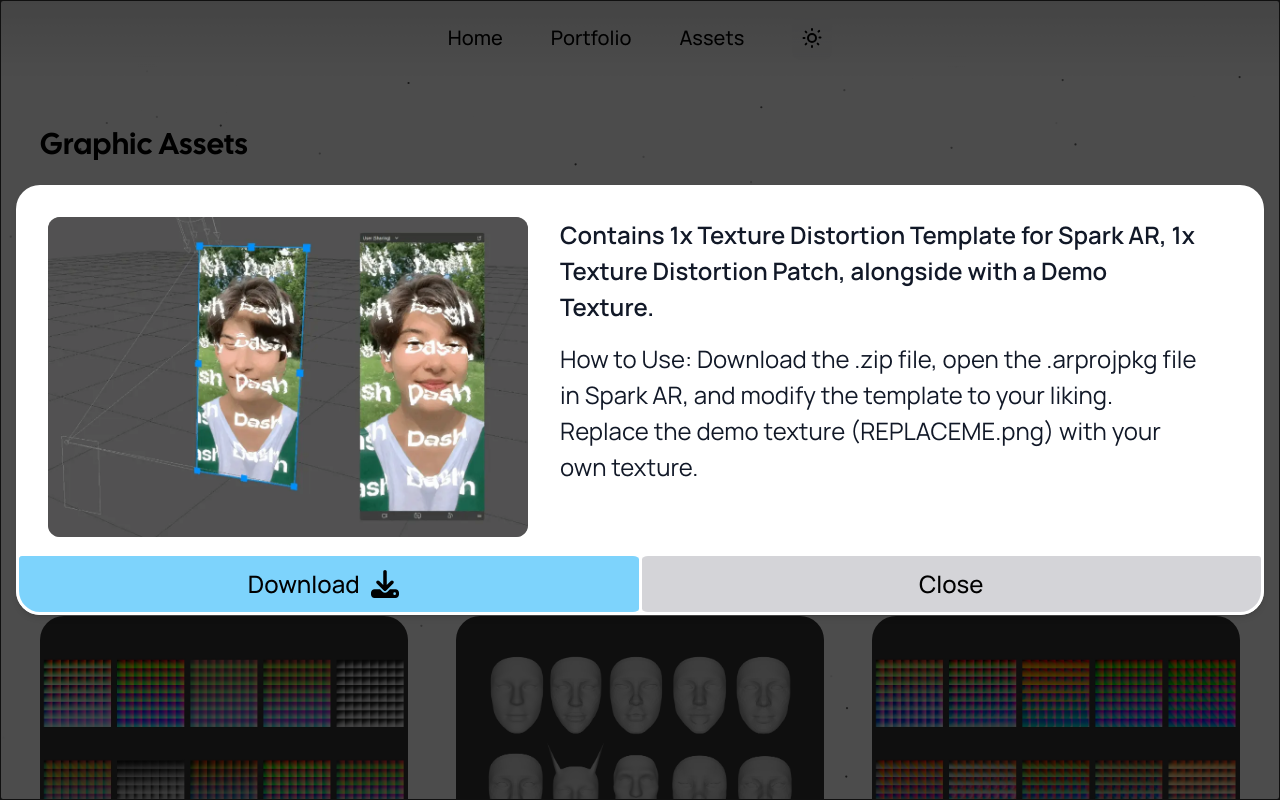
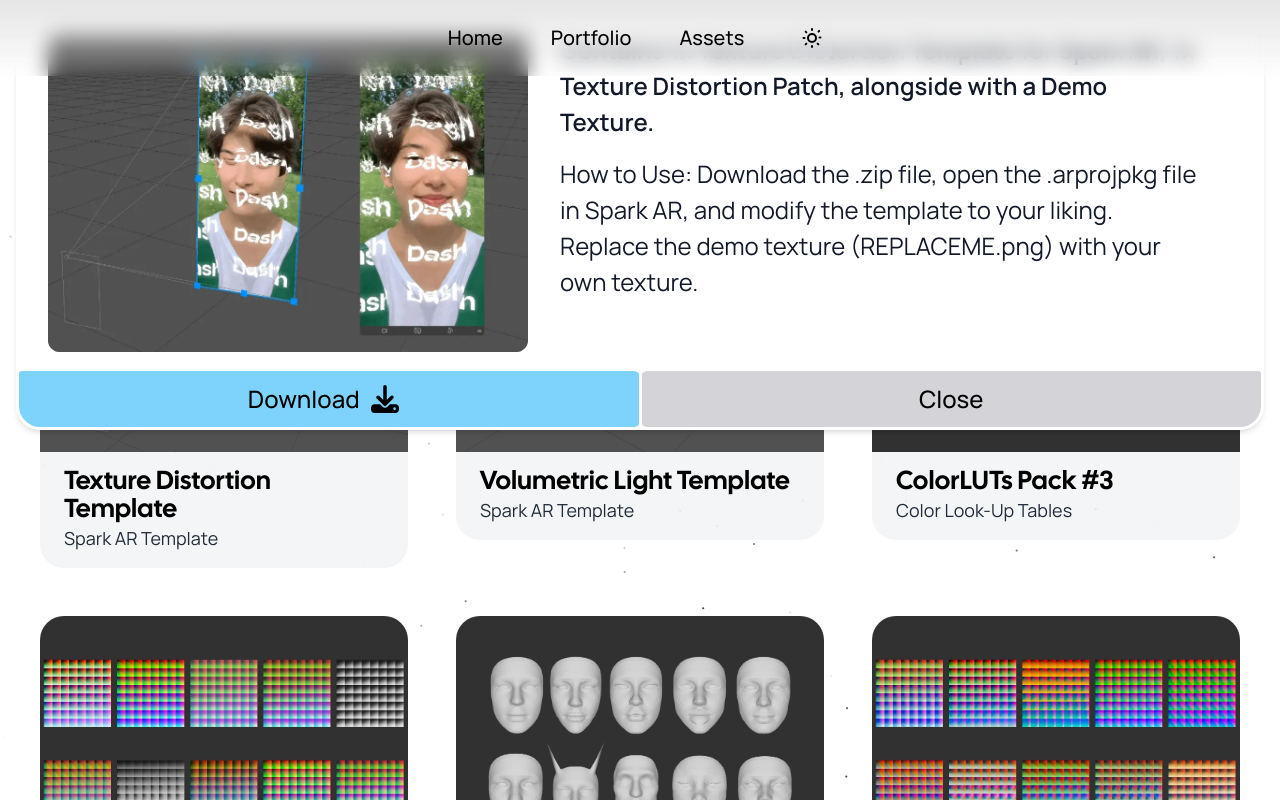
Before and after one commit to xicko/dashnyam, a Next.js app: page /assets in a window 1280 px wide. Both pictures are taken after a click on the element 224 px from the left and 324 px from the top of the page. Shown: the top 800 px of the page. Built offline with nearby package versions, Linux system fonts and the light colour scheme.

Commit message:
uninstalled react-modal, assets modal(broken) needs to be unwrapped by locomotivescroll, moved db api to different directory

```diff
--- a/app/about/page.tsx
+++ b/app/about/page.tsx
@@ -8,6 +8,13 @@ import { isMobile } from 'react-device-detect';
 import Head from 'next/head';
 import Link from 'next/link';
 import Footer from '@components/Footer';
+import type { Metadata } from 'next';
+
+const metadata: Metadata = {
+  title: "About - Dashnyam Batbayar",
+  description:
+    "Dashnyam Batbayar is a developer who operates worldwide creating unforgettable experiences in Augmented Reality.",
+};
 
 interface CounterProps {
   from: number;
@@ -126,10 +133,6 @@ const Page = () => {
 
   return (
     <div className='customfontbase animate-glow'>
-      <Head>
-        <title>About - Dashnyam Batbayar</title>
-      </Head>
-
       <div className='flex justify-center '>
         <div className='flex md:flex-row flex-col-reverse justify-center grow shrink md:px-20 px-8 md:pt-[140px] pt-[85px] pb-[160px] md:max-w-[1496px] md:space-x-14'>
           <motion.div
--- a/app/assets/page.tsx
+++ b/app/assets/page.tsx
@@ -3,11 +3,9 @@
 import React, { useState } from "react";
 import type { Metadata } from "next";
 import Image from "next/image";
-import Head from "next/head";
 import dynamic from "next/dynamic";
 import Graphics from "public/data/graphics.json";
 
-const Modal = dynamic(() => import("react-modal"), { ssr: false });
 const FadeIn = dynamic(() => import("@components/FadeIn"), { ssr: false });
 const Footer = dynamic(() => import("@components/Footer"), { ssr: true });
 
@@ -28,7 +26,7 @@ const Page: React.FC = () => {
     fullDescription: string;
     howToUse: string;
     downloadUrl: string;
-  } | null>(null); // State to manage selected asset for the modal
+  } | null>(null); // State to manage selected asset for the modal (used optional chaining and type assertion to get around null issue for now)
 
   // Function to open the modal
   const openModal = (asset: {
@@ -55,9 +53,80 @@ const Page: React.FC = () => {
   // Render the component
   return (
     <main className="customfontbase">
-      <Head>
-        <title>Assets - Dashnyam Batbayar</title>
-      </Head>
+      {modalIsOpen && (
+        <div className='fixed z-50'>
+          <div
+            className="bg-black bg-opacity-70 transition-opacity ease duration-300"
+            onClick={closeModal}
+          />
+          <div className=" flex items-center justify-center customfontbase">
+            <div className="bg-white dark:bg-zinc-700 px-8 py-8 rounded-3xl shadow-md md:max-w-screen-xl md:max-h-[800px] max-w-md mx-4 overflow-y-hidden">
+              <div className="flex flex-col h-full max-h-[70vh]">
+                <div className="flex relative md:flex-row flex-col overflow-y-auto overscroll-auto">
+                  <Image
+                    src={'/gray_placeholder.webp'}
+                    width={480}
+                    height={320}
+                    className="md:flex hidden mb-4 rounded-xl md:w-[480px] md:h-fit"
+                    alt={'placeholder'}
+                    draggable={false}
+                    quality={1}
+                    aria-hidden="true"
+                    priority={true}
+                  />
+
+                  <Image
+                    src={selectedAsset!.fullImg}
+                    alt={selectedAsset!.title}
+                    draggable={false}
+                    width={480}
+                    unoptimized={true}
+                    height={320}
+                    placeholder="blur"
+                    blurDataURL={selectedAsset?.fullImg}
+                    className="md:absolute mb-4 rounded-xl md:w-[480px] md:h-fit"
+                  />
+
+                  <div className="flex flex-col">
+                    <p className="text-gray-900 dark:text-gray-100 font-semibold mb-4 md:mx-8 md:text-[24px]">
+                      {selectedAsset?.fullDescription}
+                    </p>
+
+                    <p className="text-gray-900 dark:text-gray-100 mb-4 md:mx-8 md:text-[24px]">
+                      {selectedAsset?.howToUse}
+                    </p>
+                  </div>
+                </div>
+
+                <div className="flex justify-center md:text-2xl text-xl text-black space-x-[3px] select-none cursor-pointer font-medium mb-[-32px] mx-[-32px]">
+                  <a
+                    className="w-1/2 flex justify-center bg-sky-300 hover:bg-sky-400 transition duration-500 ease py-3 rounded-[6px_6px_6px_24px] border-t-[3px] border-b-[3px] border-l-[3px] border-white dark:border-zinc-700"
+                    download
+                    href={selectedAsset?.downloadUrl}
+                  >
+                    <span>Download</span>
+                    <svg
+                      xmlns="http://www.w3.org/2000/svg"
+                      className="md:w-[50px] md:h-[28px] w-[30px] h-[20px] md:mt-[2px] mt-1 md:mr-0 mr-[-8px]"
+                      fill="black"
+                      viewBox="0 0 512 512"
+                    >
+                      <path d="M288 32c0-17.7-14.3-32-32-32s-32 14.3-32 32V274.7l-73.4-73.4c-12.5-12.5-32.8-12.5-45.3 0s-12.5 32.8 0 45.3l128 128c12.5 12.5 32.8 12.5 45.3 0l128-128c12.5-12.5 12.5-32.8 0-45.3s-32.8-12.5-45.3 0L288 274.7V32zM64 352c-35.3 0-64 28.7-64 64v32c0 35.3 28.7 64 64 64H448c35.3 0 64-28.7 64-64V416c0-35.3-28.7-64-64-64H346.5l-45.3 45.3c-25 25-65.5 25-90.5 0L165.5 352H64zm368 56a24 24 0 1 1 0 48 24 24 0 1 1 0-48z" />
+                    </svg>
+                  </a>
+
+                  <a
+                    className="w-1/2 flex justify-center bg-zinc-300 hover:bg-zinc-400 transition duration-500 ease py-3 rounded-[6px_6px_24px_6px] border-t-[3px] border-b-[3px] border-r-[3px] border-white dark:border-zinc-700 outline-none"
+                    onClick={closeModal}
+                  >
+                    <span>Close</span>
+                  </a>
+                </div>
+              </div>
+            </div>
+          </div>
+        </div>
+      )}
 
       <section className="container md:mx-auto pt-[128px]">
         <FadeIn>
@@ -105,70 +174,6 @@ const Page: React.FC = () => {
         </div>
       </section>
 
-      <Modal
-        isOpen={modalIsOpen}
-        ariaHideApp={false}
-        onRequestClose={closeModal}
-        className="fixed inset-0 flex items-center justify-center z-[100] customfontbase"
-        overlayClassName="fixed inset-0 bg-black bg-opacity-70 z-[50] transition-opacity ease duration-300"
-      >
-        {selectedAsset && (
-          <div className="bg-white dark:bg-zinc-700 px-8 py-8 rounded-3xl shadow-md md:max-w-screen-xl md:max-h-[800px] max-w-md mx-4 overflow-y-hidden">
-            <div className="flex flex-col h-full max-h-[70vh]">
-              <div className="flex relative md:flex-row flex-col overflow-y-auto overscroll-auto">
-                <Image src={'/gray_placeholder.webp'} width={480} height={320} className='md:flex hidden mb-4 rounded-xl md:w-[480px] md:h-fit' alt={'placeholder'} draggable={false} quality={1} aria-hidden="true" priority={true}  />
-
-                <Image
-                  src={selectedAsset.fullImg}
-                  alt={selectedAsset.title}
-                  draggable={false}
-                  width={480}
-                  height={320}
-                  placeholder="blur"
-                  blurDataURL={selectedAsset.fullImg}
-                  className="md:absolute mb-4 rounded-xl md:w-[480px] md:h-fit"
-                />
-
-                <div className="flex flex-col">
-                  <p className="text-gray-900 dark:text-gray-100 font-semibold mb-4 md:mx-8 md:text-[24px]">
-                    {selectedAsset.fullDescription}
-                  </p>
-
-                  <p className="text-gray-900 dark:text-gray-100 mb-4 md:mx-8 md:text-[24px]">
-                    {selectedAsset.howToUse}
-                  </p>
-                </div>
-              </div>
-
-              <div className="flex justify-center md:text-2xl text-xl text-black space-x-[3px] select-none cursor-pointer font-medium mb-[-32px] mx-[-32px]">
-                <a
-                  className="w-1/2 flex justify-center bg-sky-300 hover:bg-sky-400 transition duration-500 ease py-3 rounded-[6px_6px_6px_24px] border-t-[3px] border-b-[3px] border-l-[3px] border-white dark:border-zinc-700"
-                  download
-                  href={selectedAsset.downloadUrl}
-                >
-                  <span>Download</span>
-                  <svg
-                    xmlns="http://www.w3.org/2000/svg"
-                    className="md:w-[50px] md:h-[28px] w-[30px] h-[20px] md:mt-[2px] mt-1 md:mr-0 mr-[-8px]"
-                    fill="black"
-                    viewBox="0 0 512 512"
-                  >
-                    <path d="M288 32c0-17.7-14.3-32-32-32s-32 14.3-32 32V274.7l-73.4-73.4c-12.5-12.5-32.8-12.5-45.3 0s-12.5 32.8 0 45.3l128 128c12.5 12.5 32.8 12.5 45.3 0l128-128c12.5-12.5 12.5-32.8 0-45.3s-32.8-12.5-45.3 0L288 274.7V32zM64 352c-35.3 0-64 28.7-64 64v32c0 35.3 28.7 64 64 64H448c35.3 0 64-28.7 64-64V416c0-35.3-28.7-64-64-64H346.5l-45.3 45.3c-25 25-65.5 25-90.5 0L165.5 352H64zm368 56a24 24 0 1 1 0 48 24 24 0 1 1 0-48z" />
-                  </svg>
-                </a>
-
-                <a
-                  className="w-1/2 flex justify-center bg-zinc-300 hover:bg-zinc-400 transition duration-500 ease py-3 rounded-[6px_6px_24px_6px] border-t-[3px] border-b-[3px] border-r-[3px] border-white dark:border-zinc-700 outline-none"
-                  onClick={closeModal}
-                >
-                  <span>Close</span>
-                </a>
-              </div>
-            </div>
-          </div>
-        )}
-      </Modal>
-
       <Footer />
     </main>
   );
--- a/app/portfolio/page.tsx
+++ b/app/portfolio/page.tsx
@@ -1,20 +1,24 @@
 import React from "react";
+import type { Metadata } from "next";
 import "app/globals.css";
 import Head from "next/head";
 import dynamic from "next/dynamic";
 import Filters from "public/data/filters.json";
 import FiltersShowcase from "@components/FiltersShowcase";
 
+
 const FadeIn = dynamic(() => import("@components/FadeIn"), { ssr: false });
 const Footer = dynamic(() => import("@components/Footer"), { ssr: true });
+
+const metadata: Metadata = {
+  title: "Portfolio - Dashnyam Batbayar",
+  description:
+    "Dashnyam Batbayar is a developer who operates worldwide creating unforgettable experiences in Augmented Reality.",
+};
 
 const Page = () => {
    return (
      <main>
-       <Head>
-         <title>Portfolio - Dashnyam Batbayar</title>
-       </Head>
-
        <section className="flex justify-center flex-shrink">
          <div className="grid sm:grid-cols-1 md:grid-cols-1 lg_md:grid-cols-2 xl:grid-cols-2 md:gap-x-20 md:gap-y-20 gap-y-20 pt-28 md:my-10">
            {Filters.map(function (filter) {
--- a/package.json
+++ b/package.json
@@ -33,7 +33,6 @@
     "react-ga": "^3.3.1",
     "react-intersection-observer": "^9.5.3",
     "react-loading-skeleton": "^3.3.1",
-    "react-modal": "^3.16.1",
     "react-responsive": "^10.0.0",
     "react-slick": "^0.29.0",
     "react-spring": "^9.7.3",
```
Also changed, not shown: api/contact.js (added, +34 -0 lines), 2 other files (tests, documents, lock files or other folders).
